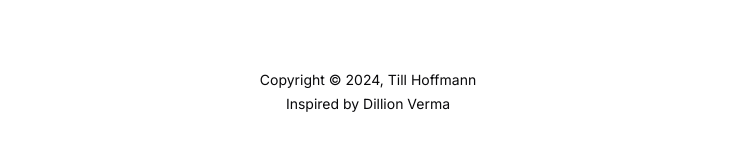
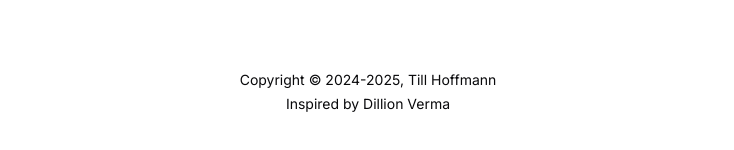
Before and after one commit to tillhfm/portfolio, a Next.js app: page / in a window 1280 px wide. Shown: the part 1339-1489 px from the top of the page, without its empty margins (272-1006 px from the left). Built offline with nearby package versions, Linux system fonts and the light colour scheme.

Commit message:
Update copyright year

```diff
--- a/src/app/page.tsx
+++ b/src/app/page.tsx
@@ -187,7 +187,7 @@ export default function Home() {
          <section id="footer" className="pb-10">
             <BlurFade delay={1.7} className="flex flex-col items-center text-sm space-y-1">
                <div>
-                  Copyright © 2024,&nbsp;
+                  Copyright © 2024-2025,&nbsp;
                   <Link href="#" className="underline underline-offset-2 decoration-1 decoration-transparent hover:decoration-zinc-950 hover:transition-colors">
                      Till Hoffmann
                   </Link>
```
